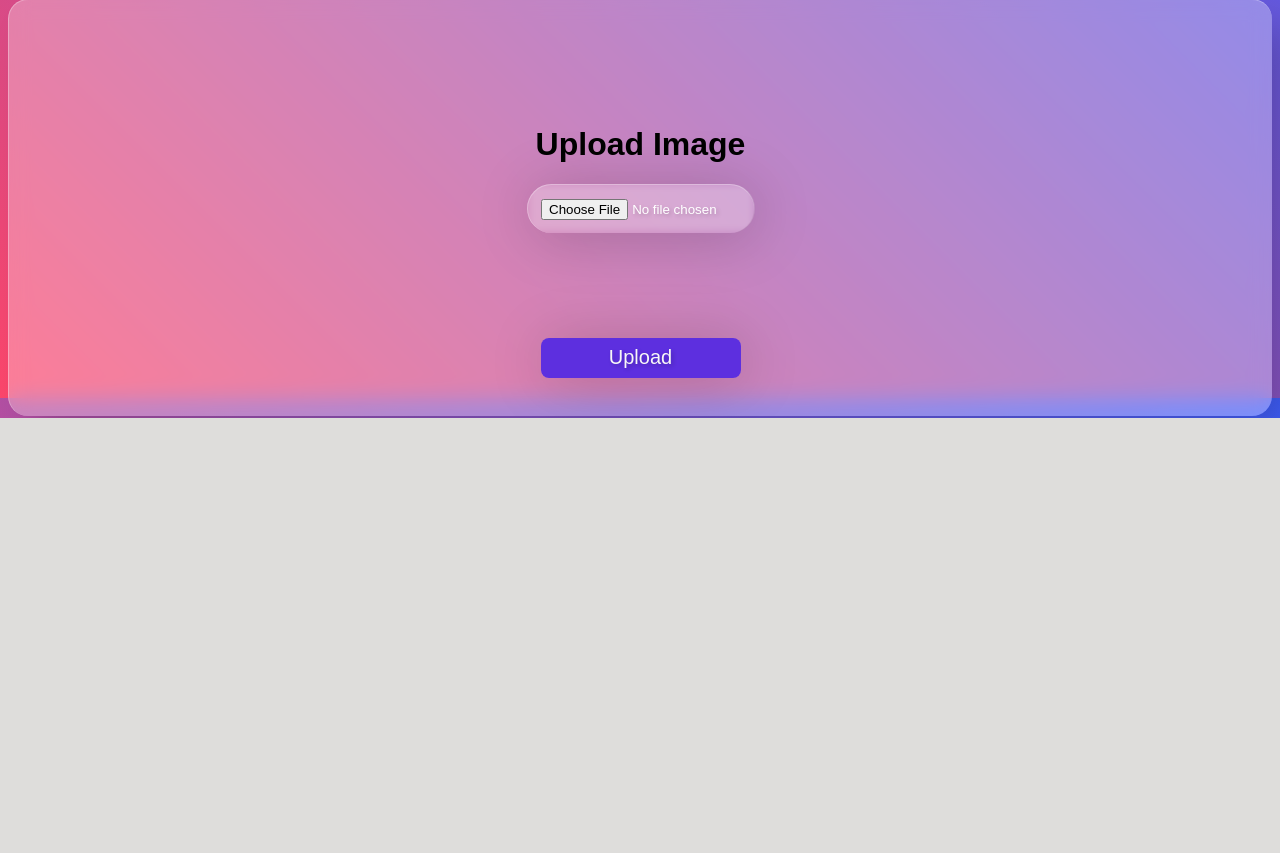
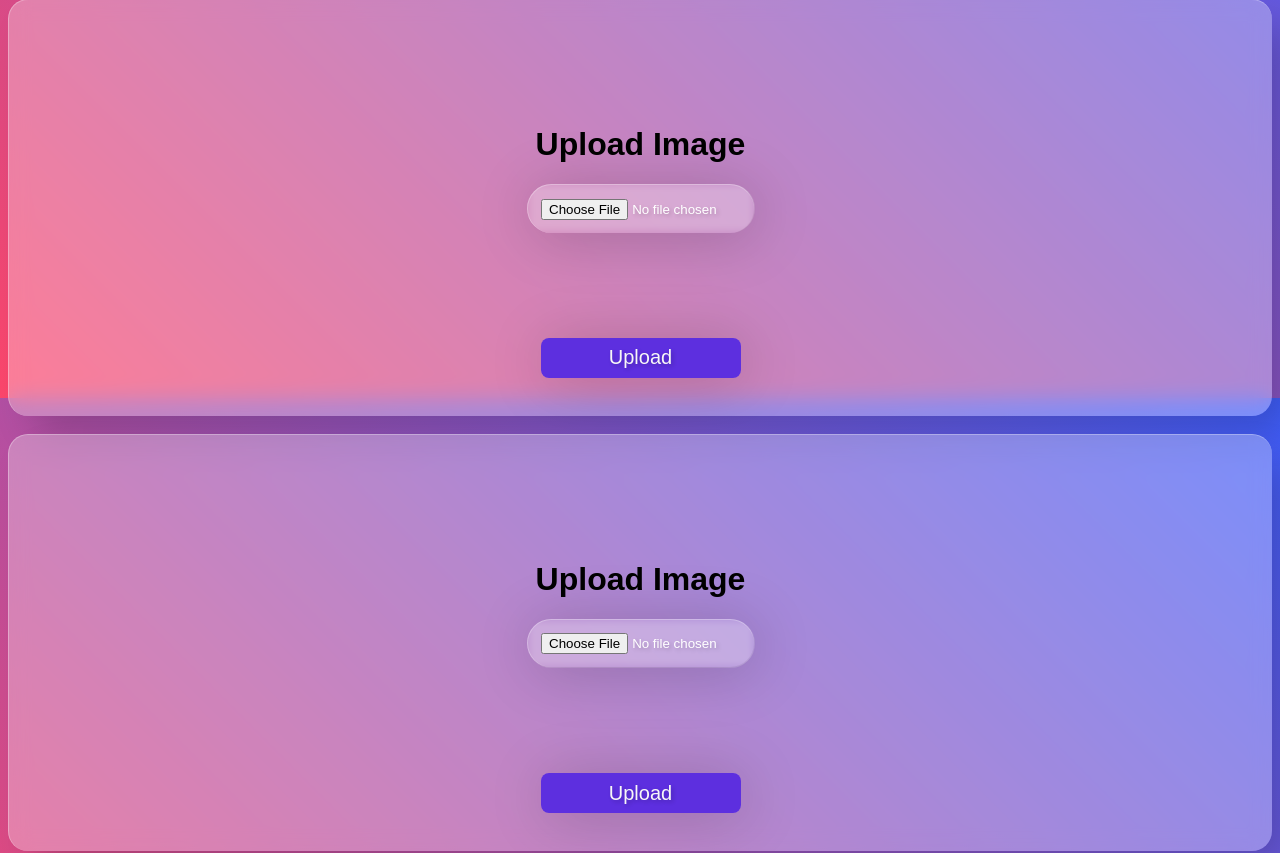
Before and after one commit to seyyedmsl82/Stones_Project, a Flask app: page / in a window 1280 px wide. Shown: the part 418-1271 px from the top of the page. Before the commit the page ends 836 px from the top, so only its background shows below. Run offline with Flask 3, Linux system fonts and the light colour scheme; parts of the project's set-up code (start-up, migrations or seed data) failed here and were passed over.

Commit message:
apply upload base on ui, change out size gradcam

```diff
--- a/app.py
+++ b/app.py
@@ -102,7 +102,7 @@ def gradcam(image,w , h):
     plt.show()
 
     img = cv2.imread("heatmap.png")
-    img = cv2.resize(img, (w, h))
+    img = cv2.resize(img, (int(w*3/2), int(h*3/2)))
     cv2.imshow("heatmap", img)
     cv2.waitKey(0)
 
@@ -158,7 +158,7 @@ def serve_file(path):
     )
 
 
-@app.route('/upload', method=['POST'])
+@app.route('/upload', methods=['POST'])
 def upload_file():
     if 'file' not in request.files:
         return jsonify({'error':"Not file part"}), 400
--- a/templates/index.html
+++ b/templates/index.html
@@ -28,6 +28,17 @@
     <br>
 
     <form id="my_form" action="/" method="post" enctype="multipart/form-data">
+        <br>
+        <p>
+            <h1>Upload Image</h1>
+            <input type="file" name="file" accept="image/*">
+        </p><br>
+        <input class="button" id="upload_button" type="submit" value="Upload" onclick="showLoading()">
+    </form>
+
+    <br>
+
+    <form id="my_form" action="/upload" method="post" enctype="multipart/form-data">
         <br>
         <p>
             <h1>Upload Image</h1>
```
